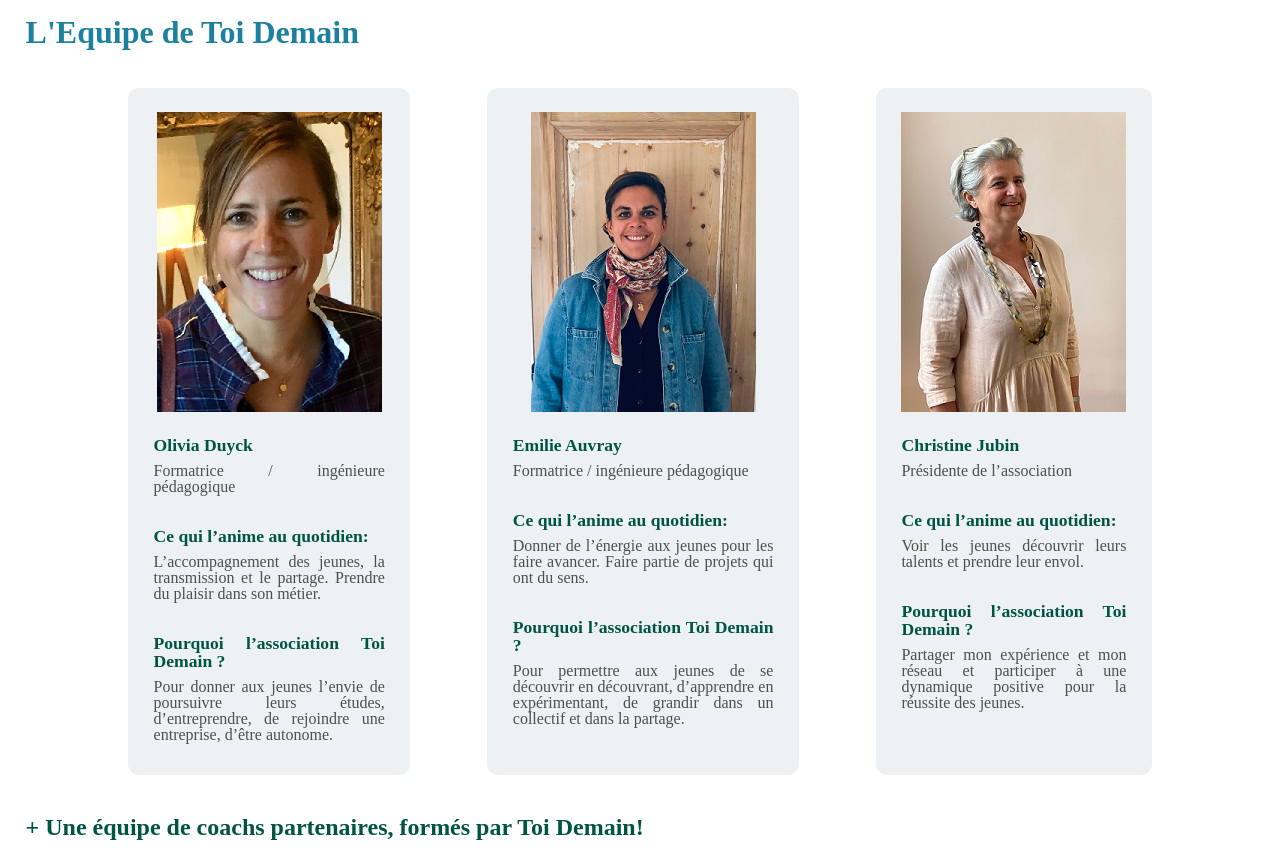
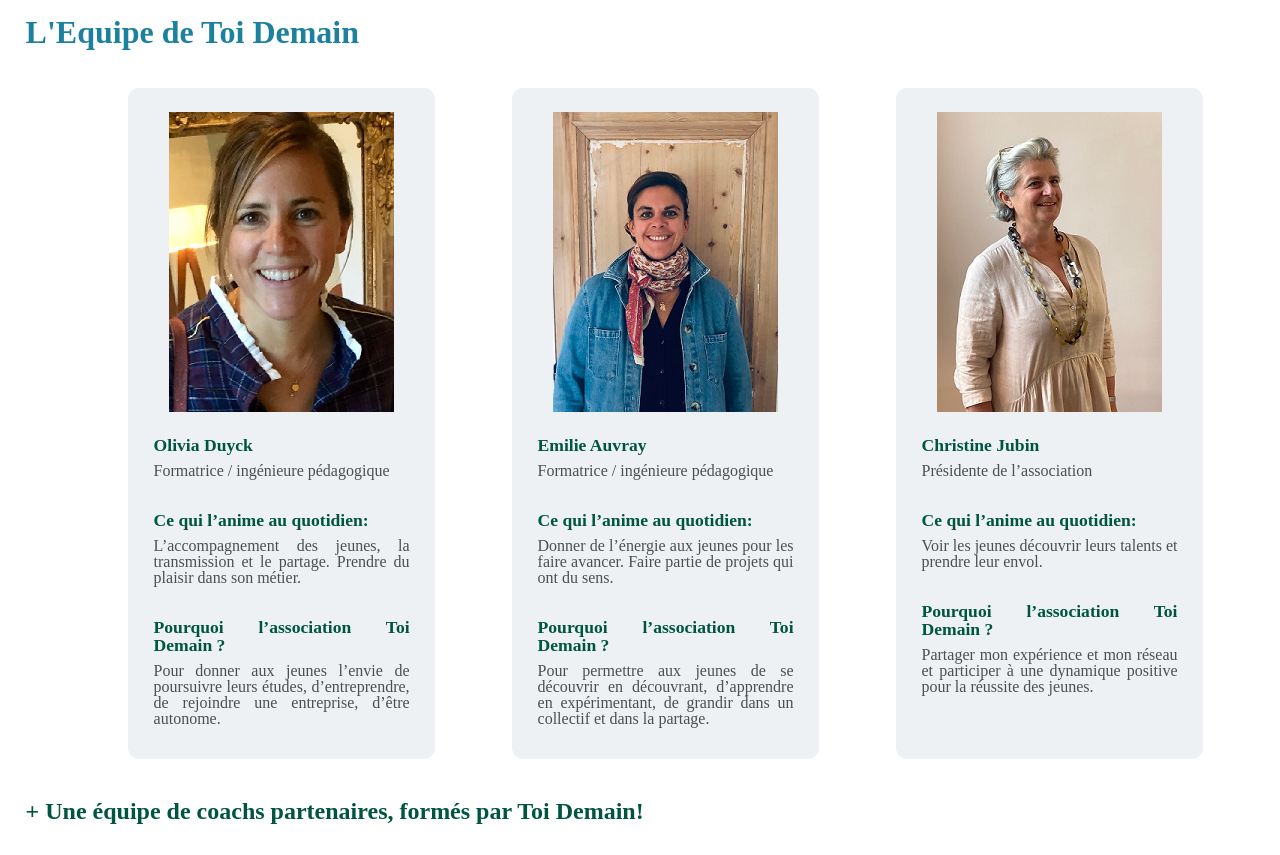
Before and after one commit to WildCodeSchool/lille-0920-js-p3-toidemain, a React (Create React App) app: page / in a window 1280 px wide. Built offline with nearby package versions, Linux system fonts and the light colour scheme.

Commit message:
style corrections

```diff
--- a/src/pages/about/member.style.js
+++ b/src/pages/about/member.style.js
@@ -3,6 +3,7 @@ import styled from "styled-components";
 export const Card = styled.div`
   margin: 5vh 3vw;
   padding: 2vh 2vw;
+  min-width: 20vw;
   display: flex;
   flex-direction: column;
   background-color: #edf1f4;
```
Also changed, not shown: 1 other file (tests, documents, lock files or other folders).
